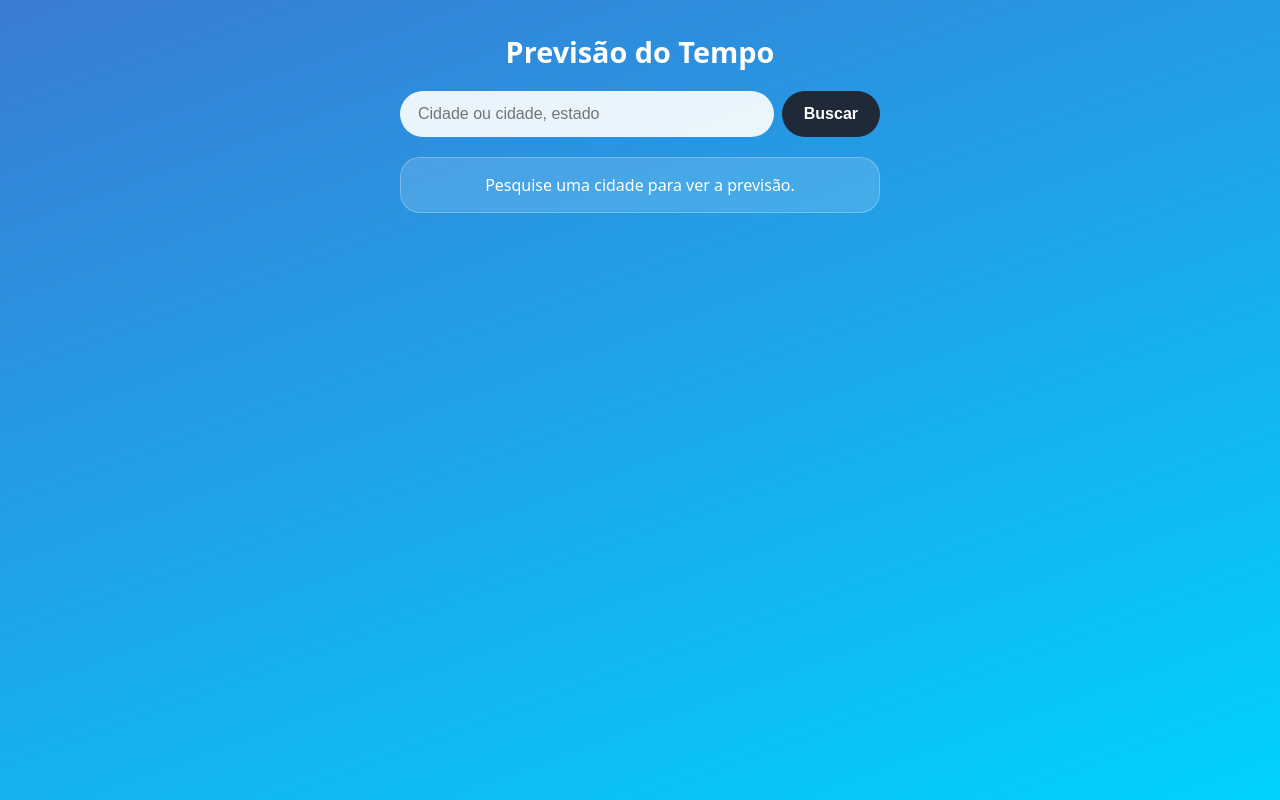
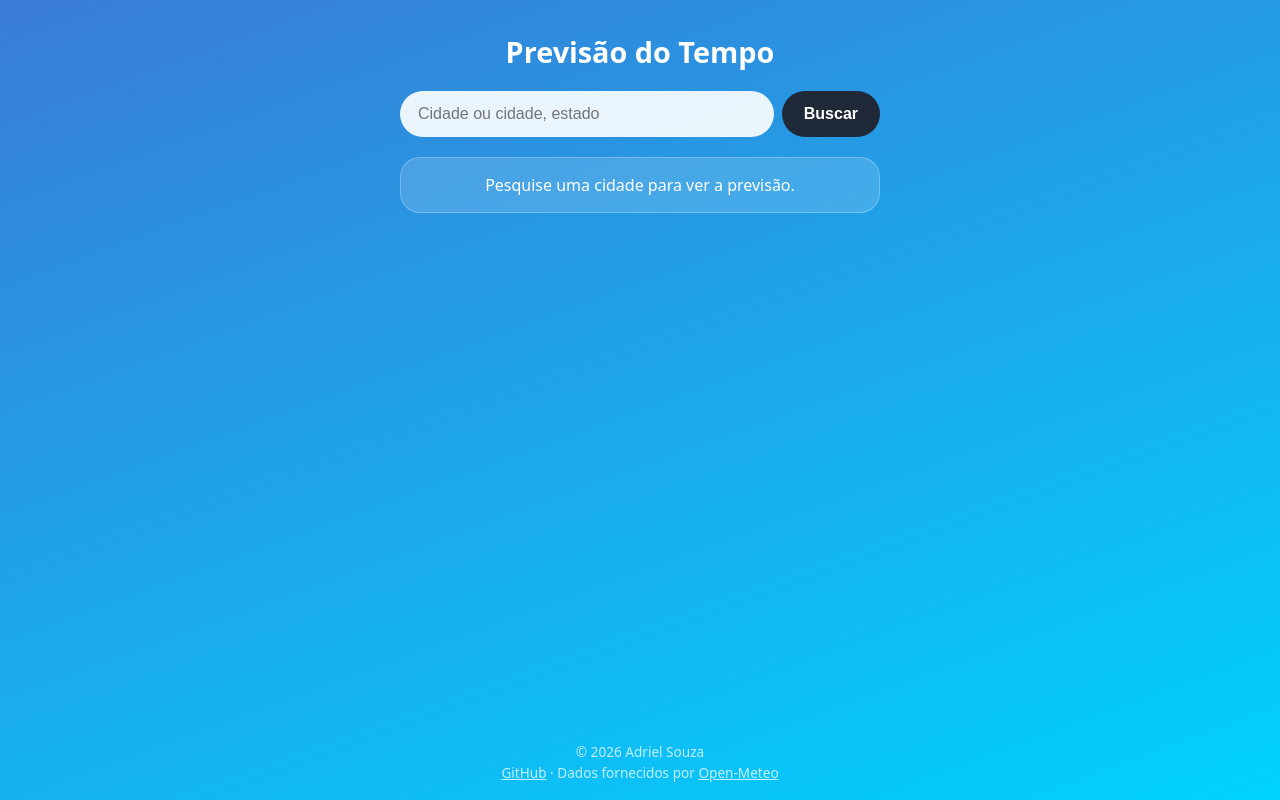
Before and after one commit to adrielsouzadev/weatherapp, a Vue app: page / in a window 1280 px wide. Built offline with nearby package versions, Linux system fonts and the light colour scheme; some icons are missing.

Commit message:
feat: adicionar favicon e rodapé

```diff
--- a/src/App.vue
+++ b/src/App.vue
@@ -3,6 +3,7 @@ import { ref, computed, onMounted } from 'vue'
 import SearchBar from './components/SearchBar.vue'
 import CurrentWeather from './components/CurrentWeather.vue'
 import ForecastList from './components/ForecastList.vue'
+import AppFooter from './components/AppFooter.vue'
 import { searchCity, getWeather } from './services/weatherService'
 import { getWeatherTheme } from './services/weatherCodes'
 
@@ -60,6 +61,7 @@ onMounted(() => {
 
       <p v-else class="status">Pesquise uma cidade para ver a previsão.</p>
     </main>
+    <AppFooter />
   </div>
 </template>
 
@@ -67,8 +69,9 @@ onMounted(() => {
 .app {
   min-height: 100vh;
   display: flex;
-  justify-content: center;
-  padding: 32px 16px;
+  flex-direction: column;
+  align-items: center;
+  padding: 32px 16px 16px;
   background: linear-gradient(160deg, #3a7bd5, #00d2ff);
 }
 
@@ -97,6 +100,7 @@ onMounted(() => {
 }
 
 main {
+  flex: 1;
   width: 100%;
   max-width: 480px;
   display: flex;
--- /dev/null
+++ b/src/components/AppFooter.vue
@@ -0,0 +1,33 @@
+<script setup>
+const year = new Date().getFullYear()
+</script>
+
+<template>
+  <footer class="footer">
+    <p>© {{ year }} Adriel Souza</p>
+		<p>
+				<a href="https://github.com/adrielsouzadev" target="_blank" rel="noopener noreferrer">GitHub</a>
+				· Dados fornecidos por
+				<a href="https://open-meteo.com/" target="_blank" rel="noopener noreferrer">Open-Meteo</a>
+		</p>
+  </footer>
+</template>
+
+<style scoped>
+.footer {
+  margin-top: 32px;
+  text-align: center;
+  font-size: 0.85rem;
+  line-height: 1.6;
+  color: var(--text-soft);
+}
+
+.footer a {
+  color: inherit;
+  text-decoration: underline;
+}
+
+.footer a:hover {
+  color: var(--text);
+}
+</style>
```
Also changed, not shown: 1 other file (tests, documents, lock files or other folders).
